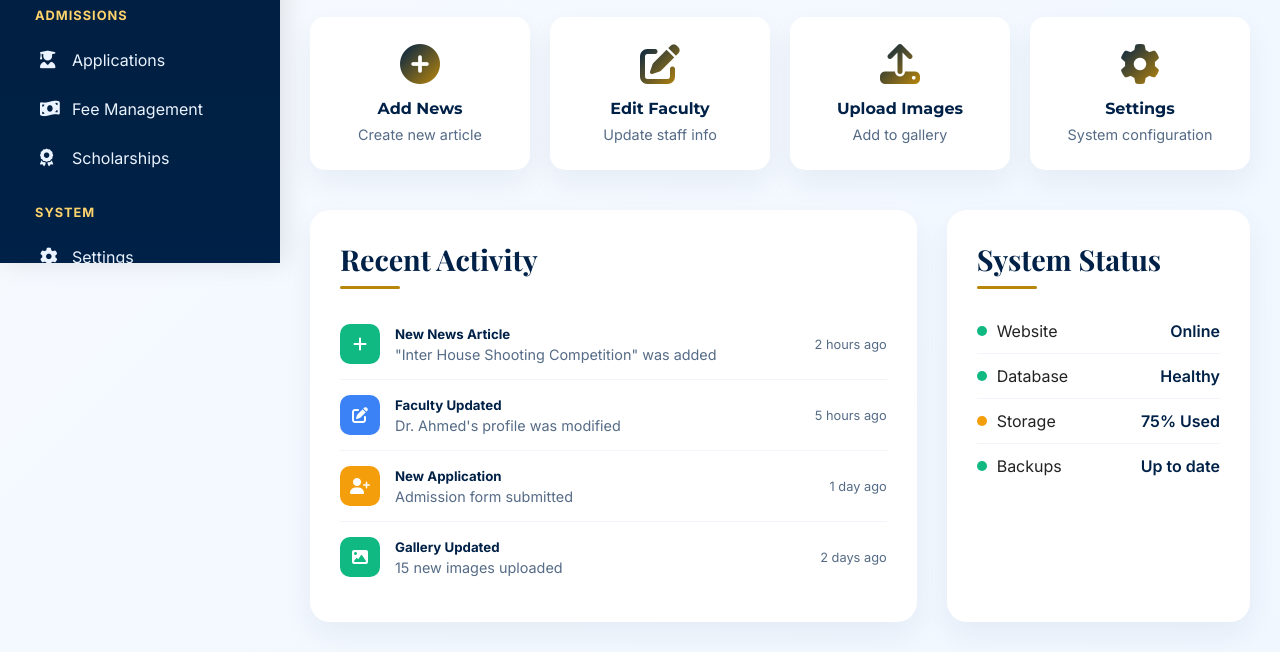
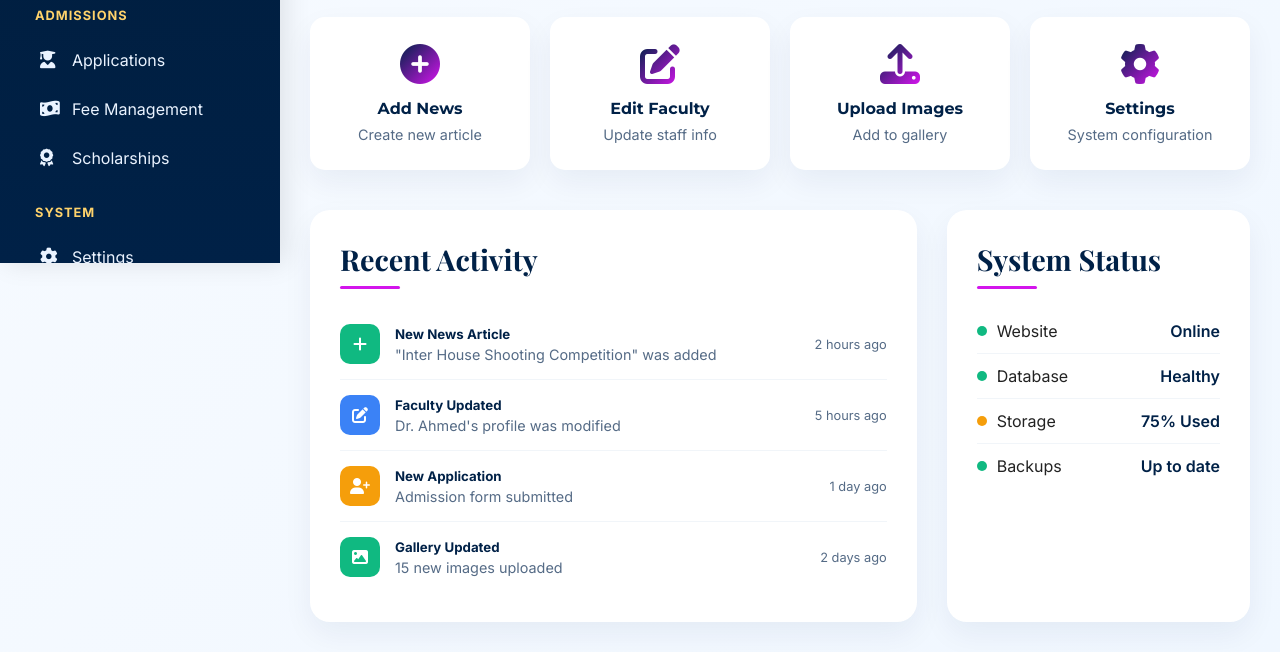
Before and after one commit to sohailjamali595/Cadet-College-Snaghar-Website, a plain HTML site: page admin/admin-dashboard.html in a window 1280 px wide. Shown: the part 537-1189 px from the top of the page. Drawn offline with nearby package versions, Linux system fonts and the light colour scheme.

Commit message:
color changed of admin dashboard

```diff
--- a/admin/admin-dashboard.html
+++ b/admin/admin-dashboard.html
@@ -10,7 +10,7 @@
         /* ========== CSS VARIABLES ========== */
         :root {
             --primary: #002147;
-            --secondary: #b8860b;
+            --secondary: #d315ec;
             --accent: #fdfcf9;
             --sidebar: #011b36;
             --sidebar-hover: #002147;
```
